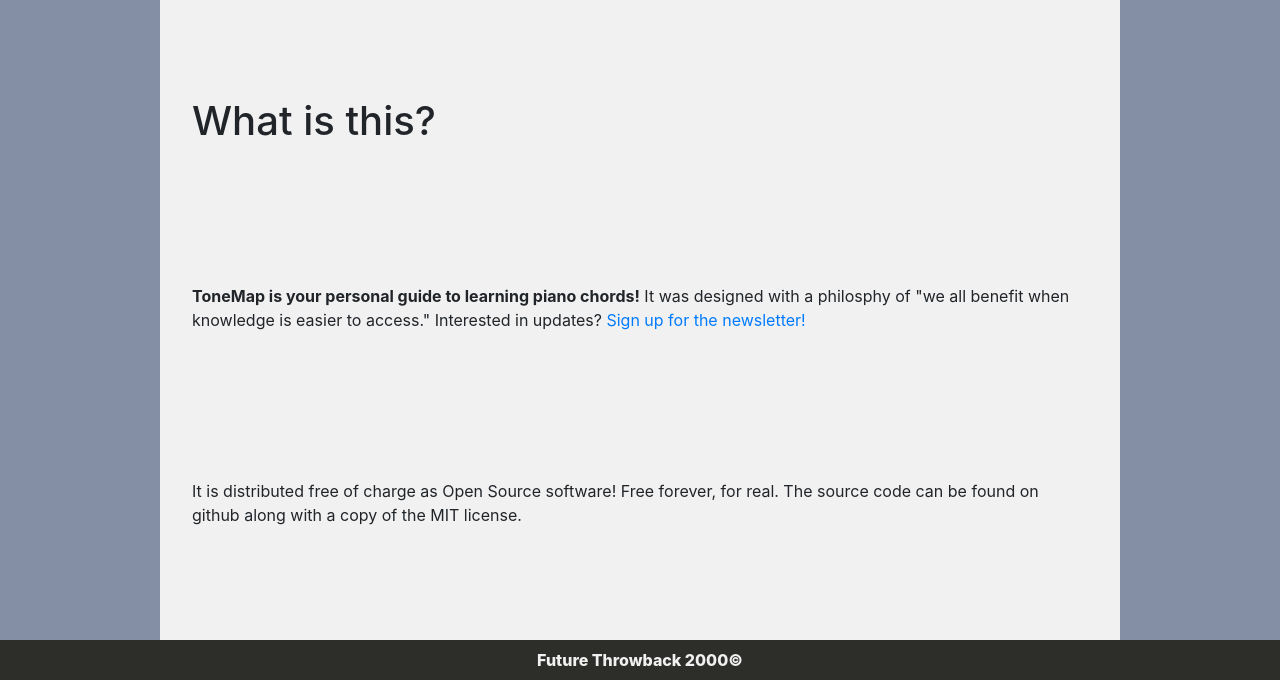
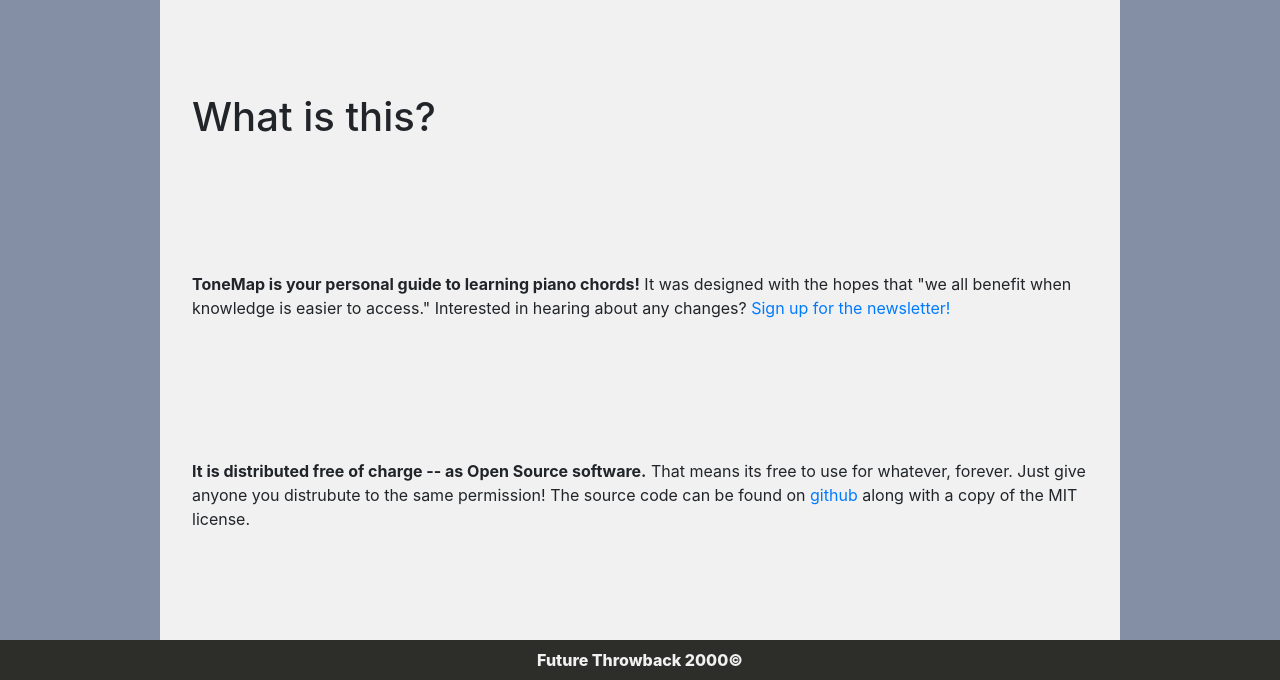
Before and after one commit to elokthewizard/cs50x-final, a Flask app: page /about in a window 1280 px wide. Shown: the part 120-800 px from the top of the page. Run offline with Flask 3, Linux system fonts and the light colour scheme; some libraries are stand-ins or nearby versions.

```diff
--- a/templates/about.html
+++ b/templates/about.html
@@ -20,8 +20,8 @@
     </div>
     <main>
         <h1>What is this?</h1>
-        <p><strong>ToneMap is your personal guide to learning piano chords!</strong> It was designed with a philosphy of "we all benefit when knowledge is easier to access." Interested in updates? <a href="/signup">Sign up for the newsletter!</a></p>
-        <p>It is distributed free of charge as Open Source software! Free forever, for real. The source code can be found on github along with a copy of the MIT license.</p>
+        <p><strong>ToneMap is your personal guide to learning piano chords!</strong> It was designed with the hopes that "we all benefit when knowledge is easier to access." Interested in hearing about any changes? <a href="/signup">Sign up for the newsletter!</a></p>
+        <p><strong>It is distributed free of charge -- as Open Source software.</strong> That means its free to use for whatever, forever. Just give anyone you distrubute to the same permission! The source code can be found on <a href="https://github.com/elokthewizard/cs50x-final">github</a> along with a copy of the MIT license.</p>
 
     </main>
 
```
